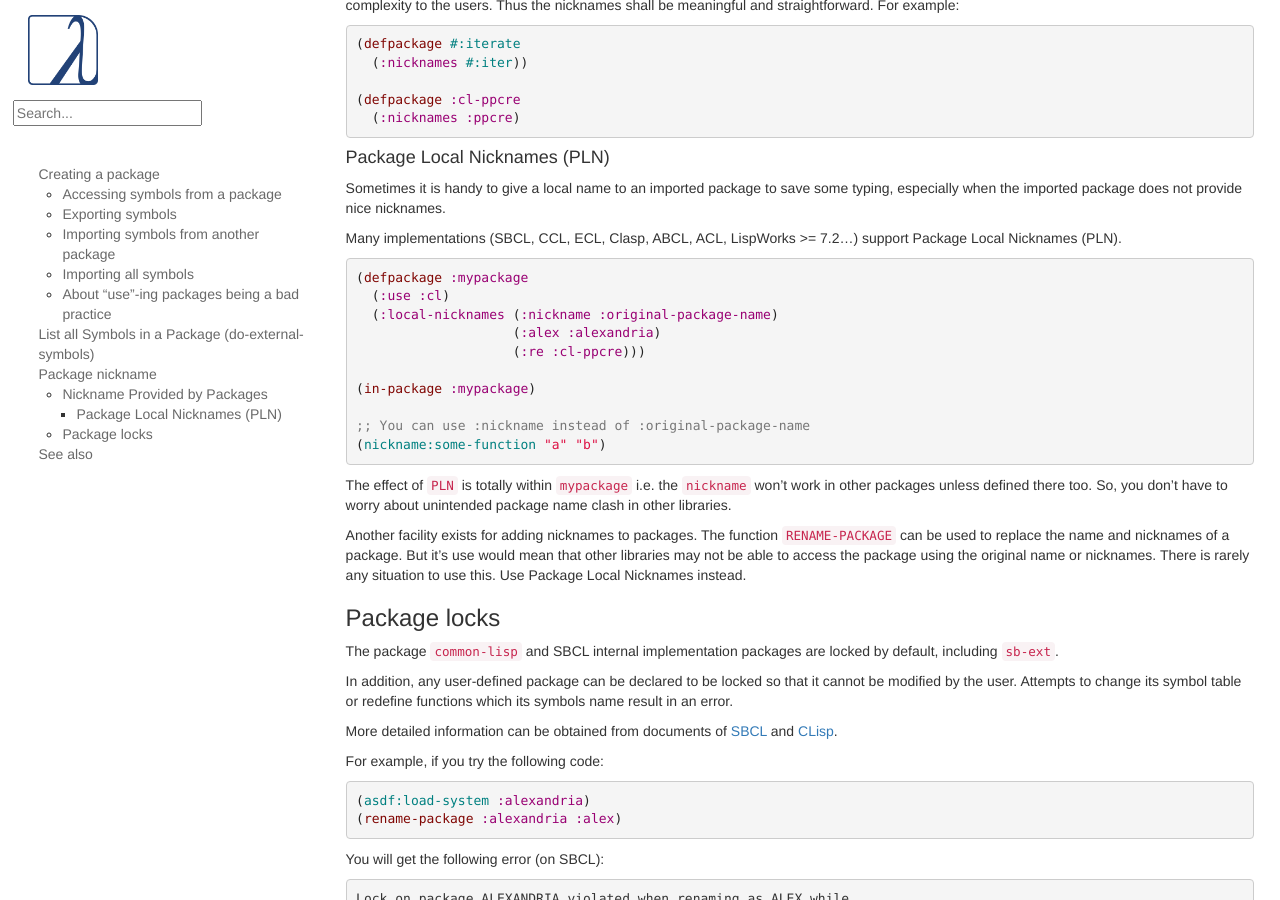
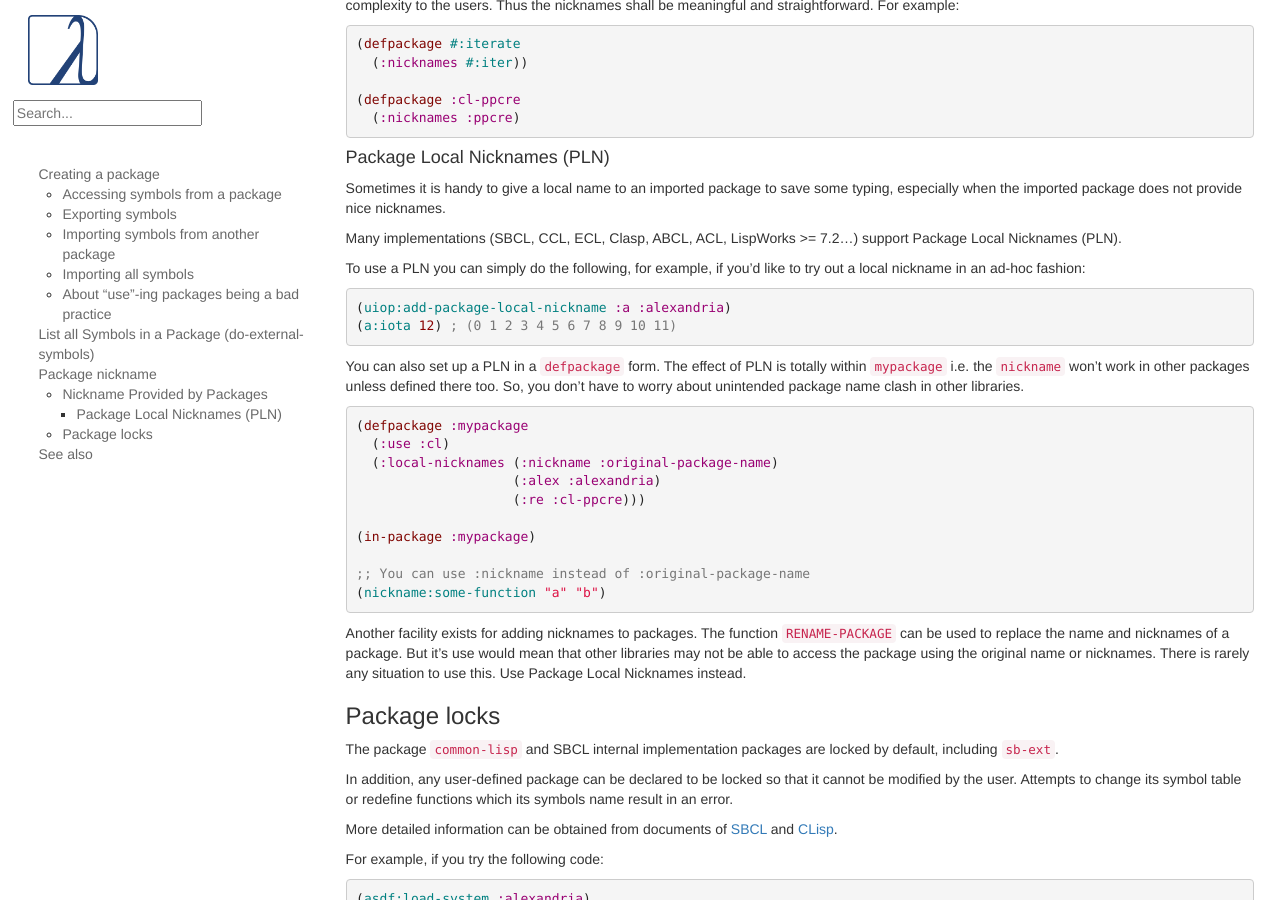
Before and after one commit to LispCookbook/cl-cookbook, a Jekyll site: the page built from packages.md, in a window 1280 px wide and 900 px high, scrolled down 4096 px. Built offline with Jekyll 4.4.1, drawn with Linux system fonts in a browser that asks for light colours.

Commit message:
packages: example with add-package-local-nickname
closes https://github.com/LispCookbook/cl-cookbook/pull/475/

Co-authored-by: jgarte

```diff
--- a/packages.md
+++ b/packages.md
@@ -274,6 +274,16 @@
 
 Many implementations (SBCL, CCL, ECL, Clasp, ABCL, ACL, LispWorks >= 7.2…) support Package Local Nicknames (PLN).
 
+
+To use a PLN you can simply do the following, for example, if you'd like to try out a local nickname in an ad-hoc fashion:
+
+~~~lisp
+(uiop:add-package-local-nickname :a :alexandria)
+(a:iota 12) ; (0 1 2 3 4 5 6 7 8 9 10 11)
+~~~
+
+You can also set up a PLN in a `defpackage` form. The effect of PLN is totally within `mypackage` i.e. the `nickname` won't work in other packages unless defined there too. So, you don't have to worry about unintended package name clash in other libraries.
+
 ~~~lisp
 (defpackage :mypackage
   (:use :cl)
```
Also changed, not shown: other parts of packages.md (+0 -2 lines).
